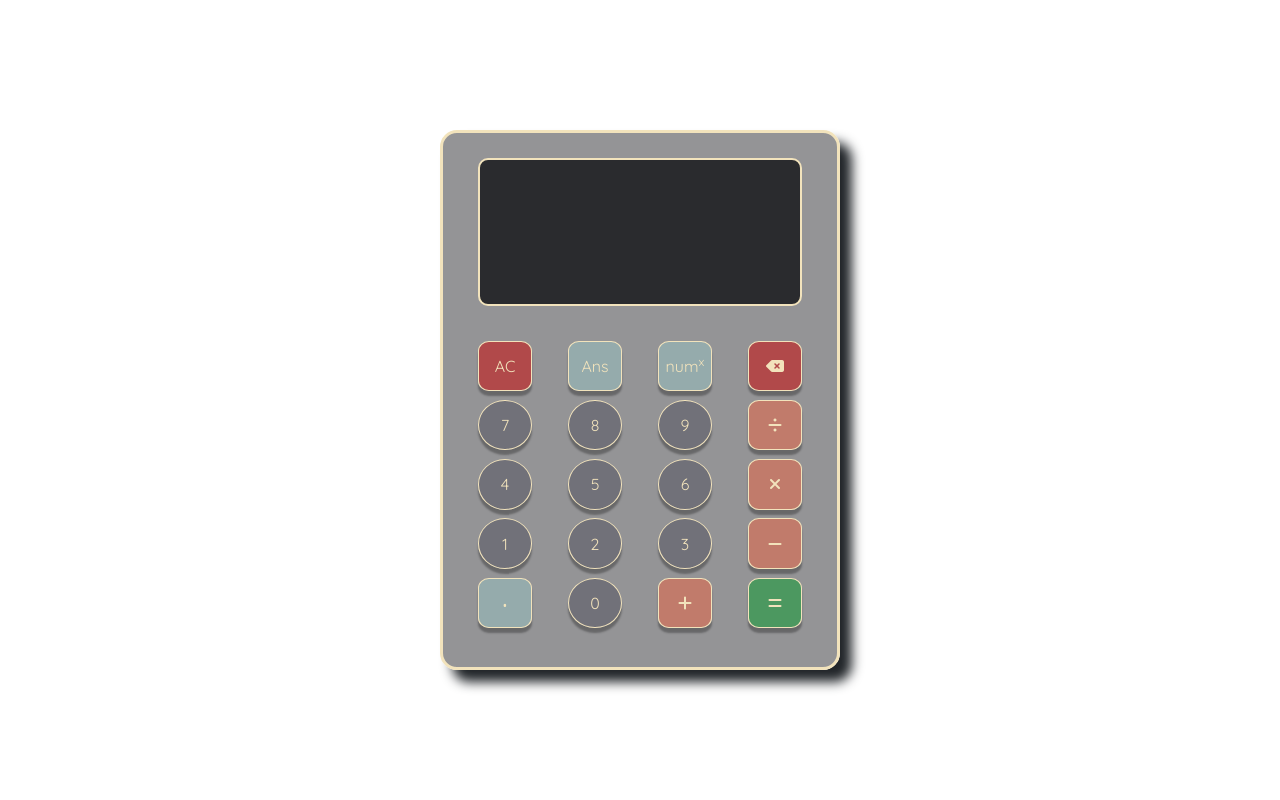
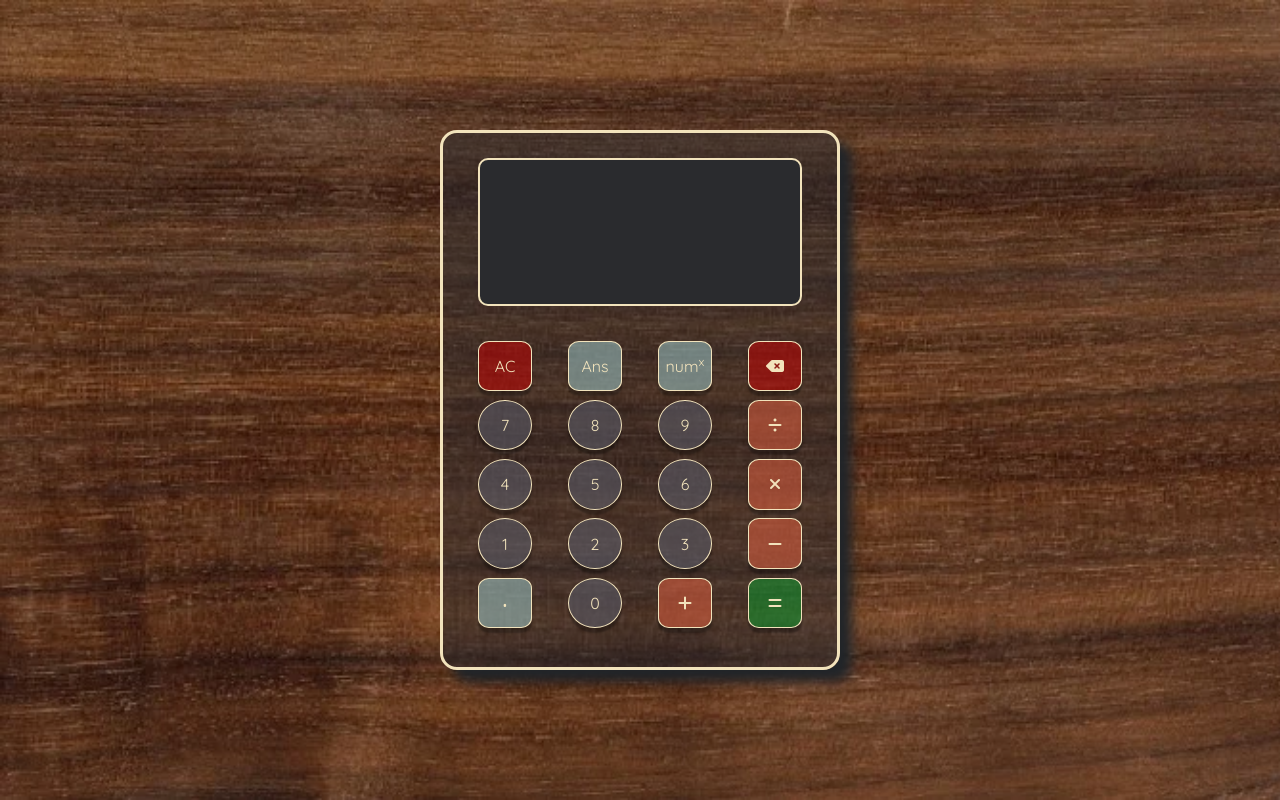
Before and after one commit to J-dance/My-Calculator, a website: page index.html in a window 1280 px wide. Drawn offline with nearby package versions, Linux system fonts and the light colour scheme; the site is published under a folder, as on GitHub Pages, so addresses that start at the root find nothing.

Commit message:
changed background image path

```diff
--- a/assets/_layout.scss
+++ b/assets/_layout.scss
@@ -7,7 +7,7 @@
 
 
 body {
-  background-image: url("/assets/wood2.png");
+  background-image: url("./wood2.png");
   background-size: auto 100%;
   width: 100vw;
   height: 100vh;
```
Also changed, not shown: assets/_layout.css, assets/styles.css.
